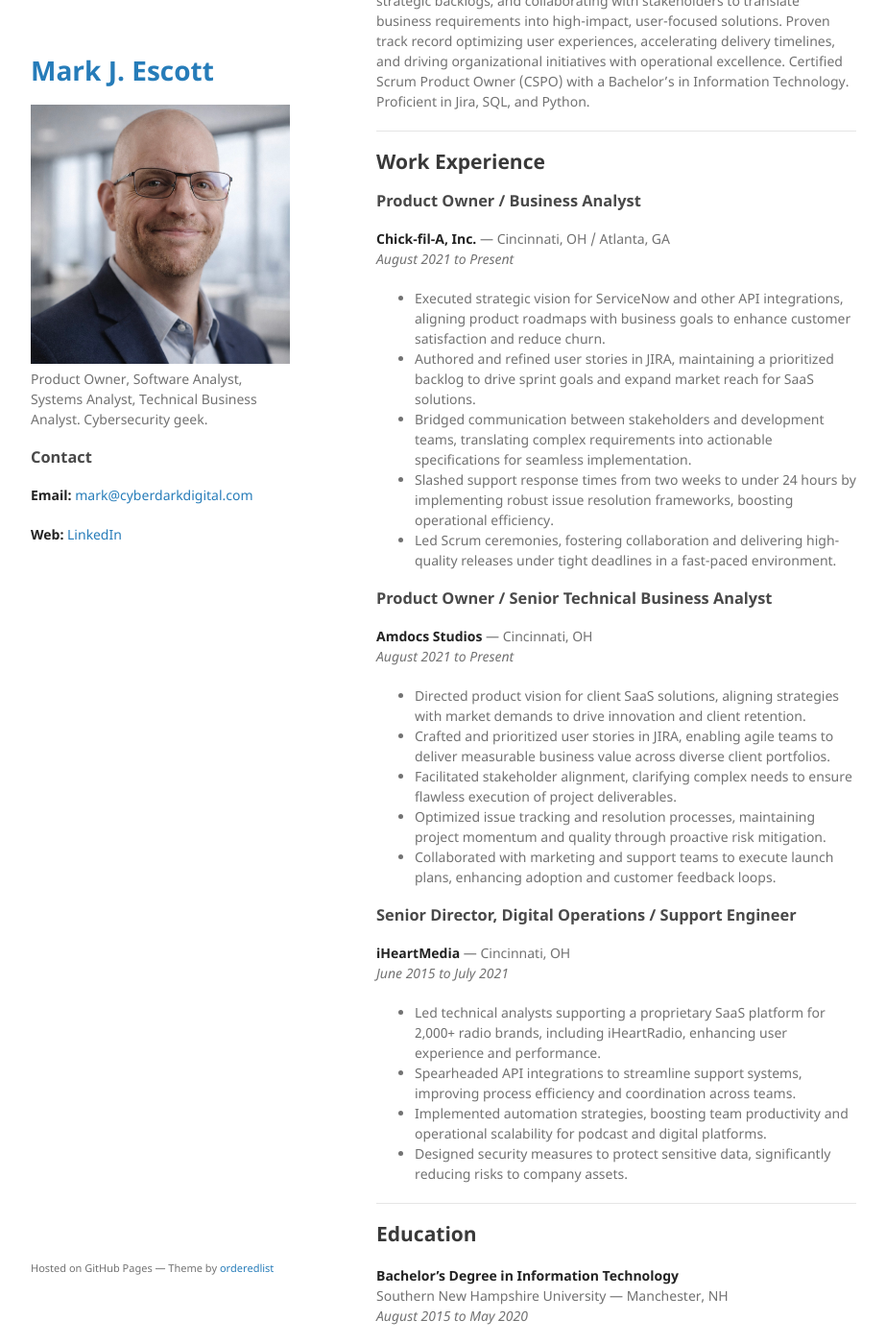
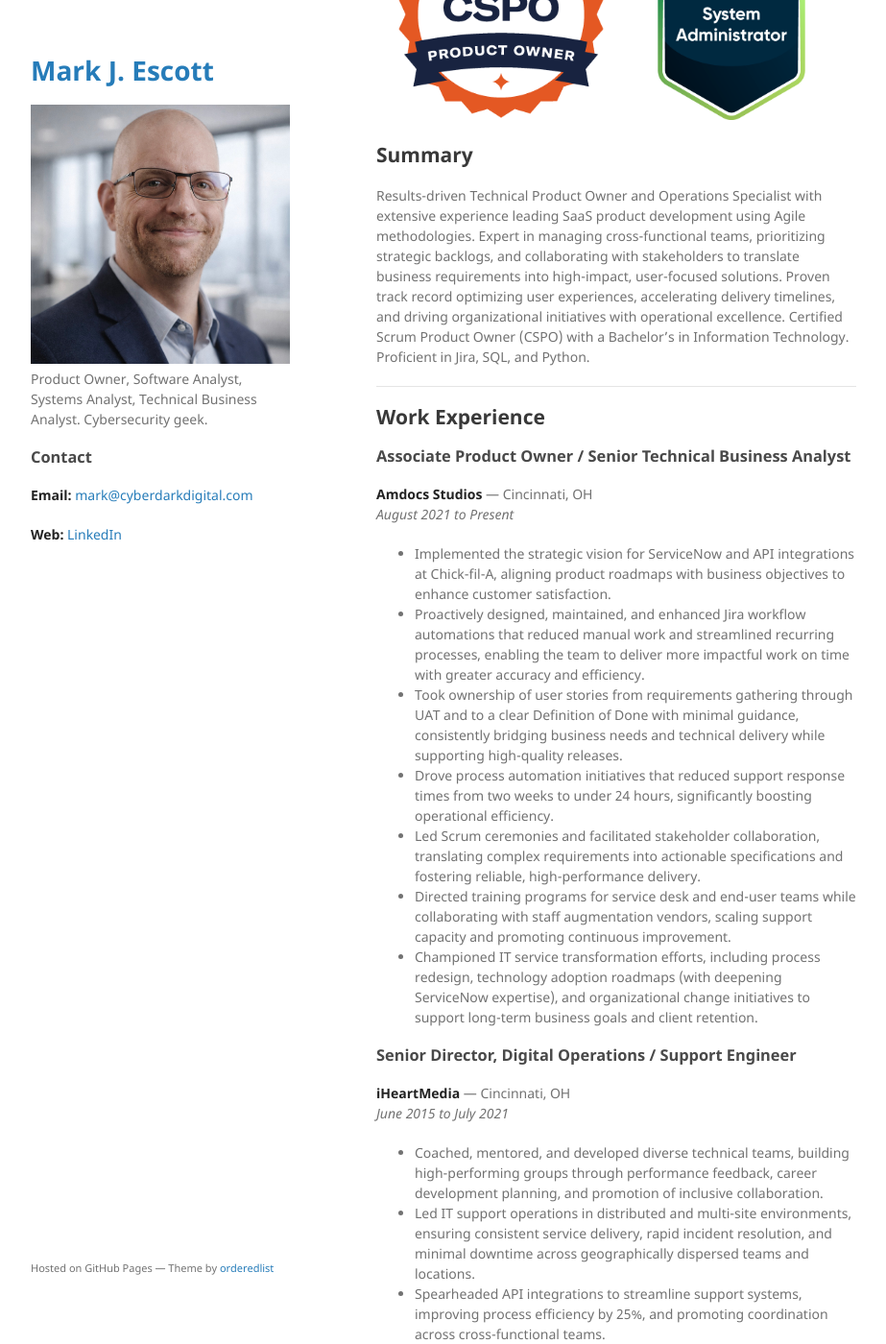
Before and after one commit to mjescott/mjescott.github.io, a Jekyll site: the page built from index.md, in a window 1280 px wide and 1400 px high, scrolled down 281 px. Shown: the whole window at 96% size, without its empty margins (178-1101 px from the left). Built offline with Jekyll 4.4.1, drawn with Linux system fonts in a browser that asks for light colours; some of the changed text lies outside the part shown.

Commit message:
Update index.md

```diff
--- a/index.md
+++ b/index.md
@@ -2,11 +2,27 @@
 layout: default
 ---
 
-**Certified Scrum Product Owner® / Systems Analyst / Business Analyst**
+**Certified Scrum Product Owner® / Certified ServiceNow System Administrator / Business Systems Analyst / Agile Delivery**
 Cincinnati, OH\
-<sub>_Updated: Jan 30, 2026_</sub>
+<sub>_Updated: May 15, 2026_</sub>
 
 ---
+
+<div style="display: flex; flex-wrap: wrap; gap: 20px; justify-content: center; margin: 20px 0;">
+
+  <a href="https://bcert.me/sojvbkeip" target="_blank" rel="noopener">
+    <img src="{{ site.cspo_img }}"
+         alt="Certified Scrum Product Owner (CSPO)"
+         style="max-width: 220px; height: auto;">
+  </a>
+
+  <a href="https://www.credly.com/badges/b696e1c2-eceb-404c-88a6-8aaa976201b6/public_url" target="_blank" rel="noopener">
+    <img src="{{ site.csa_img }}"
+         alt="ServiceNow Certified System Administrator (CSA)"
+         style="max-width: 220px; height: auto;">
+  </a>
+
+</div>
 
 ## Summary
 
@@ -16,35 +32,27 @@
 
 ## Work Experience
 
-### Product Owner / Business Analyst
-**Chick-fil-A, Inc.** — Cincinnati, OH / Atlanta, GA
-*August 2021 to Present*
-
-- Executed strategic vision for ServiceNow and other API integrations, aligning product roadmaps with business goals to enhance customer satisfaction and reduce churn.
-- Authored and refined user stories in JIRA, maintaining a prioritized backlog to drive sprint goals and expand market reach for SaaS solutions.
-- Bridged communication between stakeholders and development teams, translating complex requirements into actionable specifications for seamless implementation.
-- Slashed support response times from two weeks to under 24 hours by implementing robust issue resolution frameworks, boosting operational efficiency.
-- Led Scrum ceremonies, fostering collaboration and delivering high-quality releases under tight deadlines in a fast-paced environment.
-
-### Product Owner / Senior Technical Business Analyst
+### Associate Product Owner / Senior Technical Business Analyst
 **Amdocs Studios** — Cincinnati, OH
 *August 2021 to Present*
 
-- Directed product vision for client SaaS solutions, aligning strategies with market demands to drive innovation and client retention.
-- Crafted and prioritized user stories in JIRA, enabling agile teams to deliver measurable business value across diverse client portfolios.
-- Facilitated stakeholder alignment, clarifying complex needs to ensure flawless execution of project deliverables.
-- Optimized issue tracking and resolution processes, maintaining project momentum and quality through proactive risk mitigation.
-- Collaborated with marketing and support teams to execute launch plans, enhancing adoption and customer feedback loops.
+- Implemented the strategic vision for ServiceNow and API integrations at Chick-fil-A, aligning product roadmaps with business objectives to enhance customer satisfaction.
+- Proactively designed, maintained, and enhanced Jira workflow automations that reduced manual work and streamlined recurring processes, enabling the team to deliver more impactful work on time with greater accuracy and efficiency.
+- Took ownership of user stories from requirements gathering through UAT and to a clear Definition of Done with minimal guidance, consistently bridging business needs and technical delivery while supporting high-quality releases.
+- Drove process automation initiatives that reduced support response times from two weeks to under 24 hours, significantly boosting operational efficiency.
+- Led Scrum ceremonies and facilitated stakeholder collaboration, translating complex requirements into actionable specifications and fostering reliable, high-performance delivery.
+- Directed training programs for service desk and end-user teams while collaborating with staff augmentation vendors, scaling support capacity and promoting continuous improvement.
+- Championed IT service transformation efforts, including process redesign, technology adoption roadmaps (with deepening ServiceNow expertise), and organizational change initiatives to support long-term business goals and client retention.
 
 ### Senior Director, Digital Operations / Support Engineer
 **iHeartMedia** — Cincinnati, OH
 *June 2015 to July 2021*
 
-- Led technical analysts supporting a proprietary SaaS platform for 2,000+ radio brands, including iHeartRadio, enhancing user experience and performance.
-- Spearheaded API integrations to streamline support systems, improving process efficiency and coordination across teams.
+- Coached, mentored, and developed diverse technical teams, building high-performing groups through performance feedback, career development planning, and promotion of inclusive collaboration.
+- Led IT support operations in distributed and multi-site environments, ensuring consistent service delivery, rapid incident resolution, and minimal downtime across geographically dispersed teams and locations.
+- Spearheaded API integrations to streamline support systems, improving process efficiency by 25%, and promoting coordination across cross-functional teams.
 - Implemented automation strategies, boosting team productivity and operational scalability for podcast and digital platforms.
 - Designed security measures to protect sensitive data, significantly reducing risks to company assets.
-
 ---
 
 ## Education
@@ -86,7 +94,11 @@
 
 ## Certifications and Licenses
 
-### Certified Scrum Product Owner®
+### ServiceNow Certified System Administrator (CSA)
+*April 2026 to April 2027*
+Issued by [ServiceNow](https://www.credly.com/badges/b696e1c2-eceb-404c-88a6-8aaa976201b6/public_url)
+
+### Certified Scrum Product Owner® (CSPO)
 *September 2024 to September 2026*
 Issued by [ScrumAlliance](https://bcert.me/sojvbkeip)
 Maximizes product value through effective backlog management and prioritization, collaborates with stakeholders to align the product vision with business goals. Develops clear user stories, participates in sprint planning, and fosters a collaborative environment to drive success and ensure team alignment.
```
